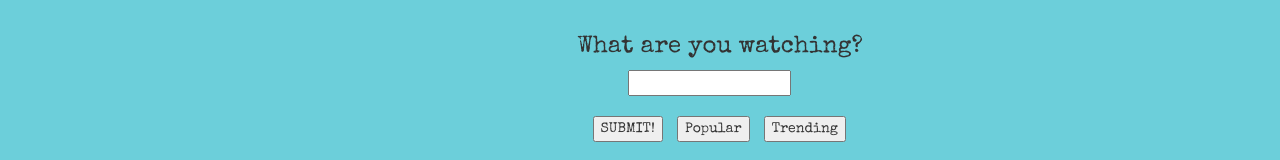
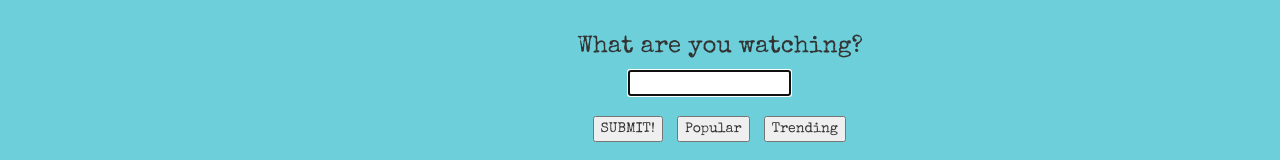
Before and after one commit to jbradstreet/q1-project, a plain HTML site: page index.html in a window 1280 px wide. Shown: the part 156-316 px from the top of the page. Drawn offline with nearby package versions, Linux system fonts and the light colour scheme.

Commit message:
Adjust code, add autofocus to form.

```diff
--- a/index.html
+++ b/index.html
@@ -48,7 +48,7 @@
           <h3 class='bodyHeader'>What are you watching?</h3>
 
           <form action='index.html' method='get'>
-            <input type='text' name='q' id='searchIt'></input><br>
+            <input type='text' name='q' id='searchIt' autofocus="true"></input><br>
             <button class='midbuttons' type='submit' value='submit' id='submitIt'>SUBMIT!</button>
             <button class='midbuttons' type='submit'>Popular</button>
             <button class='midbuttons' type='submit'>Trending</button>
```
